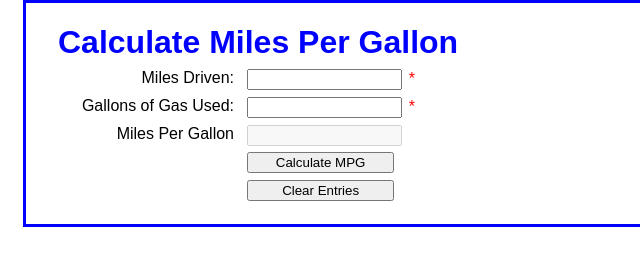
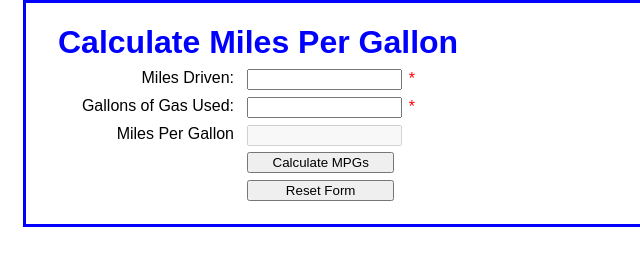
Before and after one commit to bluestar7589/CPW204_Assignment, a plain HTML site: page MPG Calculator/index.html in a window 1280 px wide. Shown: the full height of the page, 232-872 px from the left. Drawn offline with Linux system fonts and the light colour scheme.

Commit message:
Add files via upload

```diff
--- a/MPG Calculator/index.html
+++ b/MPG Calculator/index.html
@@ -16,9 +16,9 @@
         <label for="mpg">Miles Per Gallon</label>
         <input type="text" id="mpg" disabled><br>
         <label>&nbsp;</label>
-        <input type="button" id="calculate" value="Calculate MPG"><br>
+        <input type="button" id="calculate" value="Calculate MPGs"><br>
         <label>&nbsp;</label>
-        <input type="button" id="clear" value="Clear Entries" onclick="clearForm()"><br>
+        <input type="button" id="clear" value="Reset Form" onclick="clearForm()"><br>
     </main>
 </body>
 </html>
```
